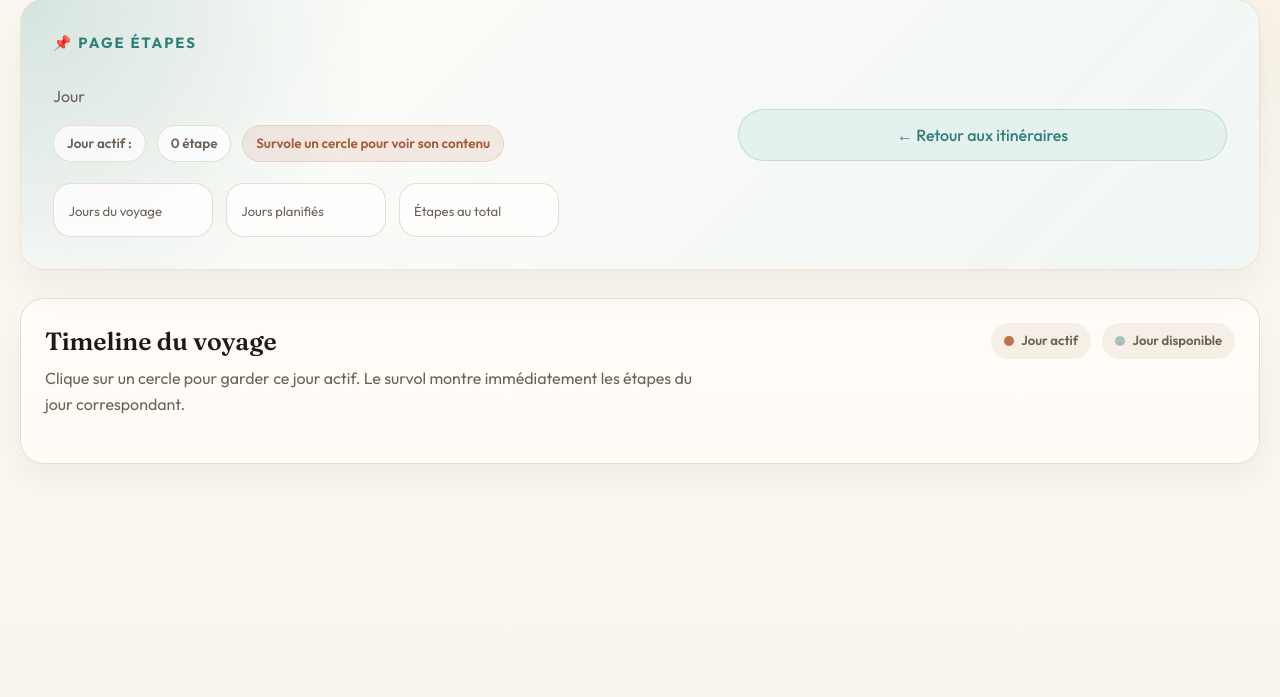
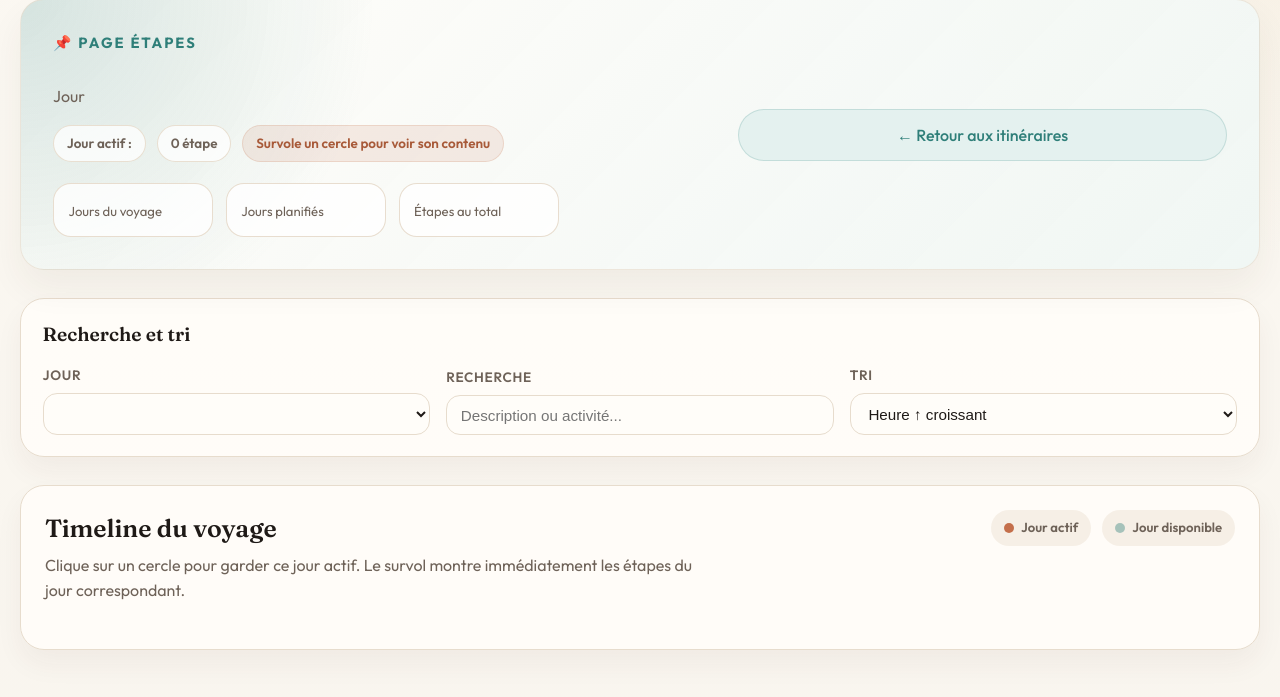
Before and after one commit to MalekFekihEsprit/travelmate_web, a Symfony app: template templates/home/EtapeF.html.twig in a window 1280 px wide. Shown: the part 135-832 px from the top of the page. Run offline with Twig, Linux system fonts and the light colour scheme; the template is opened without the code that fills it, so the values that code supplies are empty; some libraries are stand-ins or nearby versions.

Commit message:
Recherche et tri par jour (dynamique) pour etape

```diff
--- a/templates/home/EtapeF.html.twig
+++ b/templates/home/EtapeF.html.twig
@@ -147,6 +147,61 @@
             border: 1px solid var(--color-border);
             border-radius: var(--radius-xl);
             box-shadow: 0 14px 28px rgba(71, 48, 35, 0.05);
+        }
+
+        .etapes-filters {
+            display: grid;
+            gap: 1rem;
+            padding: 1.3rem 1.35rem;
+            background: rgba(255, 253, 249, 0.95);
+            border: 1px solid var(--color-border);
+            border-radius: var(--radius-xl);
+            box-shadow: 0 14px 28px rgba(71, 48, 35, 0.05);
+        }
+
+        .etapes-filters__title {
+            font-family: 'Fraunces', serif;
+            font-size: 1.2rem;
+            color: var(--color-text);
+        }
+
+        .etapes-filters__row {
+            display: grid;
+            grid-template-columns: repeat(auto-fit, minmax(220px, 1fr));
+            gap: 1rem;
+            align-items: end;
+        }
+
+        .etapes-filter-group {
+            display: flex;
+            flex-direction: column;
+            gap: 0.5rem;
+        }
+
+        .etapes-filter-group label {
+            font-size: 0.85rem;
+            font-weight: 600;
+            color: var(--color-text-muted);
+            text-transform: uppercase;
+            letter-spacing: 0.05em;
+        }
+
+        .etapes-filter-group input,
+        .etapes-filter-group select {
+            padding: 0.65rem 0.85rem;
+            border: 1px solid var(--color-border);
+            border-radius: var(--radius-md);
+            background: var(--color-surface);
+            color: var(--color-text);
+            font-size: 0.95rem;
+            transition: all var(--transition-fast);
+        }
+
+        .etapes-filter-group input:focus,
+        .etapes-filter-group select:focus {
+            outline: none;
+            border-color: var(--color-primary);
+            box-shadow: 0 0 0 3px rgba(196, 111, 75, 0.1);
         }
 
         .etapes-board__header {
@@ -486,6 +541,10 @@
                 padding: 1.1rem;
             }
 
+            .etapes-filters {
+                padding: 1.1rem;
+            }
+
             .timeline-row {
                 grid-template-columns: 82px minmax(0, 1fr);
                 gap: 0.9rem;
@@ -581,6 +640,42 @@
             </div>
         </section>
 
+        <section class="etapes-filters" aria-label="Recherche et tri des étapes">
+            <h2 class="etapes-filters__title">Recherche et tri</h2>
+            <form
+                method="get"
+                action="{{ path('app_etapes_jour', {itineraireId: itineraire.id_itineraire, jour: jour}) }}"
+                class="etapes-filters__row"
+                data-etapes-filter-form
+                data-current-day="{{ jour }}"
+                data-route-template="{{ path('app_etapes_jour', {itineraireId: itineraire.id_itineraire, jour: '__JOUR__'}) }}"
+            >
+                <div class="etapes-filter-group">
+                    <label for="etape-day">Jour</label>
+                    <select id="etape-day" data-etapes-day-select>
+                        {% for timelineDay in timelineDays %}
+                            <option value="{{ timelineDay.number }}" {% if timelineDay.number == jour %}selected{% endif %}>
+                                Jour {{ timelineDay.number }} · {{ timelineDay.full_label }}
+                            </option>
+                        {% endfor %}
+                    </select>
+                </div>
+                <div class="etapes-filter-group">
+                    <label for="etape-q">Recherche</label>
+                    <input type="search" id="etape-q" name="q" value="{{ search_q }}" placeholder="Description ou activité..." autocomplete="off">
+                </div>
+                <div class="etapes-filter-group">
+                    <label for="etape-sort">Tri</label>
+                    <select id="etape-sort" name="sort">
+                        <option value="heure_asc" {% if sort == 'heure_asc' %}selected{% endif %}>Heure ↑ croissant</option>
+                        <option value="heure_desc" {% if sort == 'heure_desc' %}selected{% endif %}>Heure ↓ décroissant</option>
+                        <option value="alpha_asc" {% if sort == 'alpha_asc' %}selected{% endif %}>Description A → Z</option>
+                        <option value="alpha_desc" {% if sort == 'alpha_desc' %}selected{% endif %}>Description Z → A</option>
+                    </select>
+                </div>
+            </form>
+        </section>
+
         <section class="etapes-board">
             <div class="etapes-board__header">
                 <div>
@@ -606,7 +701,7 @@
                 {% for timelineDay in timelineDays %}
                     <article class="timeline-row {% if timelineDay.number == jour %}is-selected{% endif %}" data-timeline-row data-day="{{ timelineDay.number }}">
                         <div class="timeline-row__rail">
-                            <a href="{{ path('app_etapes_jour', {itineraireId: itineraire.id_itineraire, jour: timelineDay.number}) }}" class="timeline-marker" data-timeline-marker {% if timelineDay.number == jour %}aria-current="page"{% endif %}>
+                            <a href="{{ path('app_etapes_jour', {itineraireId: itineraire.id_itineraire, jour: timelineDay.number, q: search_q ?: null, sort: sort ?: null}) }}" class="timeline-marker" data-timeline-marker {% if timelineDay.number == jour %}aria-current="page"{% endif %}>
                                 <span class="timeline-marker__day">{{ timelineDay.calendar_day }}</span>
                                 <span class="timeline-marker__month">{{ timelineDay.month_label }}</span>
                             </a>
@@ -678,6 +773,49 @@
     {{ parent() }}
     <script>
         document.addEventListener('DOMContentLoaded', function () {
+            var filterForm = document.querySelector('[data-etapes-filter-form]');
+            if (filterForm) {
+                var daySelect = filterForm.querySelector('[data-etapes-day-select]');
+                var searchInput = filterForm.querySelector('[name="q"]');
+                var sortSelect = filterForm.querySelector('[name="sort"]');
+                var routeTemplate = filterForm.dataset.routeTemplate || '';
+                var currentDay = filterForm.dataset.currentDay || '';
+                var debounceTimer = null;
+
+                var updateFormAction = function () {
+                    if (!routeTemplate) {
+                        return;
+                    }
+
+                    var selectedDay = daySelect && daySelect.value ? daySelect.value : currentDay;
+                    filterForm.action = routeTemplate.replace('__JOUR__', selectedDay);
+                };
+
+                var submitFilters = function () {
+                    updateFormAction();
+                    filterForm.requestSubmit();
+                };
+
+                updateFormAction();
+
+                if (searchInput) {
+                    searchInput.addEventListener('input', function () {
+                        window.clearTimeout(debounceTimer);
+                        debounceTimer = window.setTimeout(submitFilters, 250);
+                    });
+                }
+
+                if (sortSelect) {
+                    sortSelect.addEventListener('change', submitFilters);
+                }
+
+                if (daySelect) {
+                    daySelect.addEventListener('change', submitFilters);
+                }
+
+                filterForm.addEventListener('submit', updateFormAction);
+            }
+
             var timeline = document.querySelector('[data-timeline]');
             if (!timeline) {
                 return;
```
